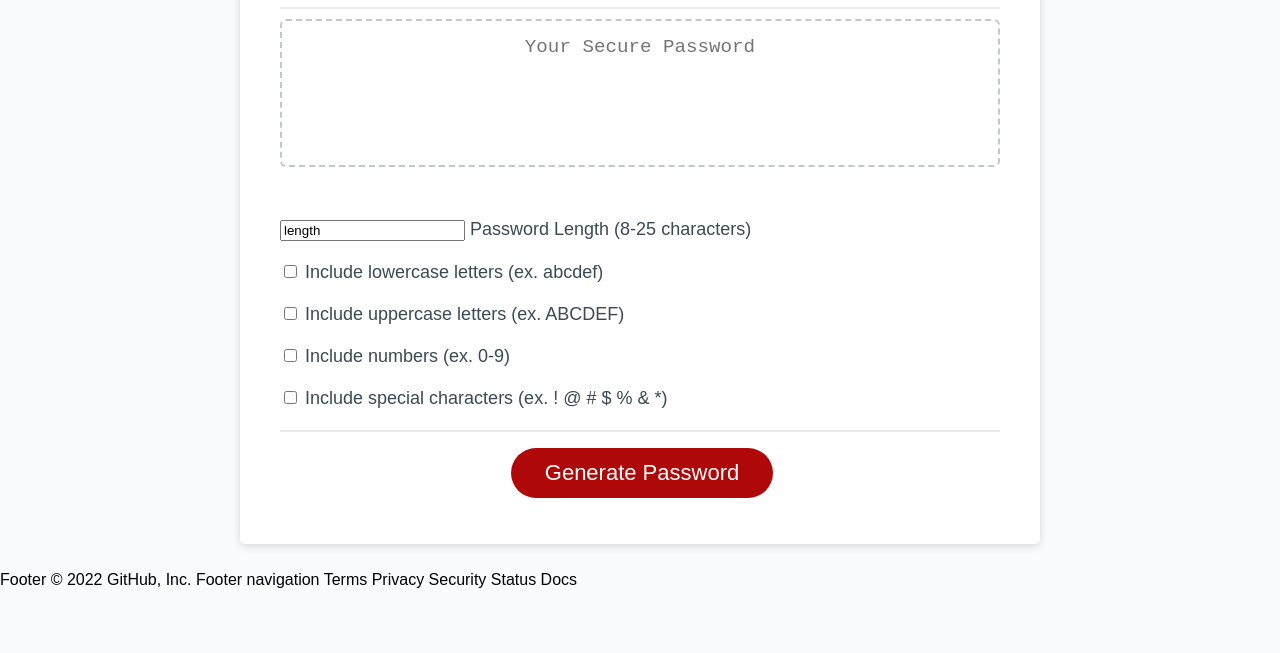
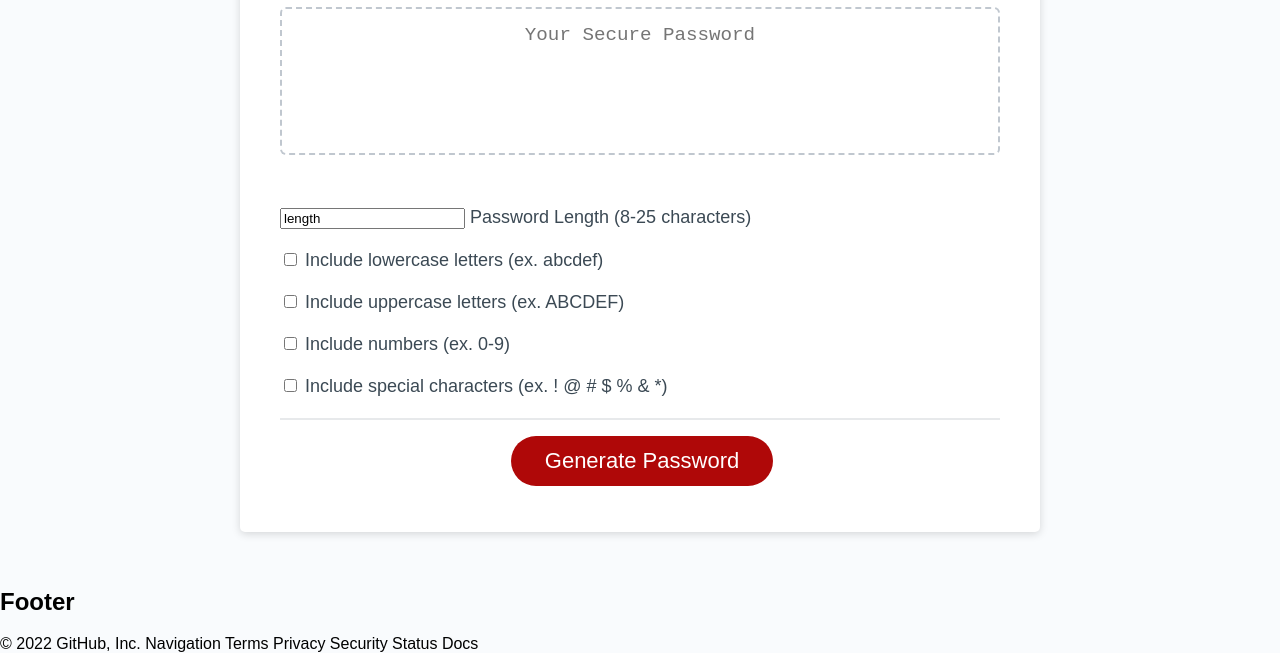
Before and after one commit to awinters81/Password-Generator, a plain HTML site: page index.html in a window 1280 px wide. Shown: the part 229-882 px from the top of the page. Before the commit the page ends 818 px from the top, so only its background shows below. Drawn offline with Linux system fonts and the light colour scheme; files whose address does not match are found by name.

Commit message:
adding footer

```diff
--- a/index.html
+++ b/index.html
@@ -13,7 +13,9 @@
     <!-- I need to add options with id/class to connect to my .js file in order for
          the generator to cycle through-->
 
-    <div class="wrapper">
+    <section>
+
+     <div class="wrapper">
 
         <header>
         <h1>Password Generator</h1>
@@ -81,18 +83,26 @@
 
     </div>
 
+    </section>
+
+    <br>
+    <br>
+
+    <footer>
+        <h2>Footer</h2>
+            <div>
+            © 2022 GitHub, Inc.
+            Navigation
+            Terms
+            Privacy
+            Security
+            Status
+            Docs
+            </div>
+    </footer>
+
     <script src="script.js"></script>
 
     </body>
 
 </html>
-
-<!-- Adding footer -->
-Footer
-© 2022 GitHub, Inc.
-Footer navigation
-Terms
-Privacy
-Security
-Status
-Docs
```
